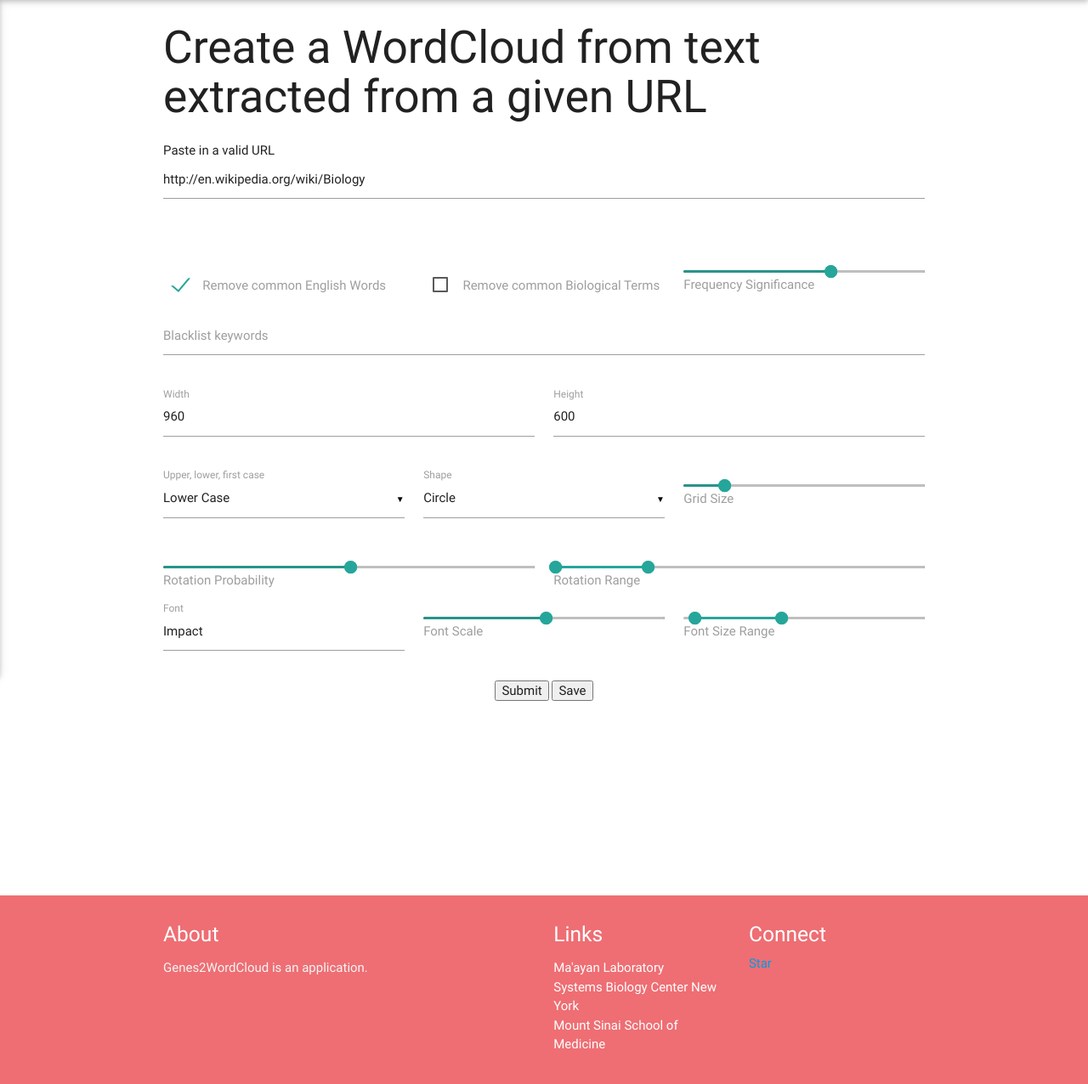
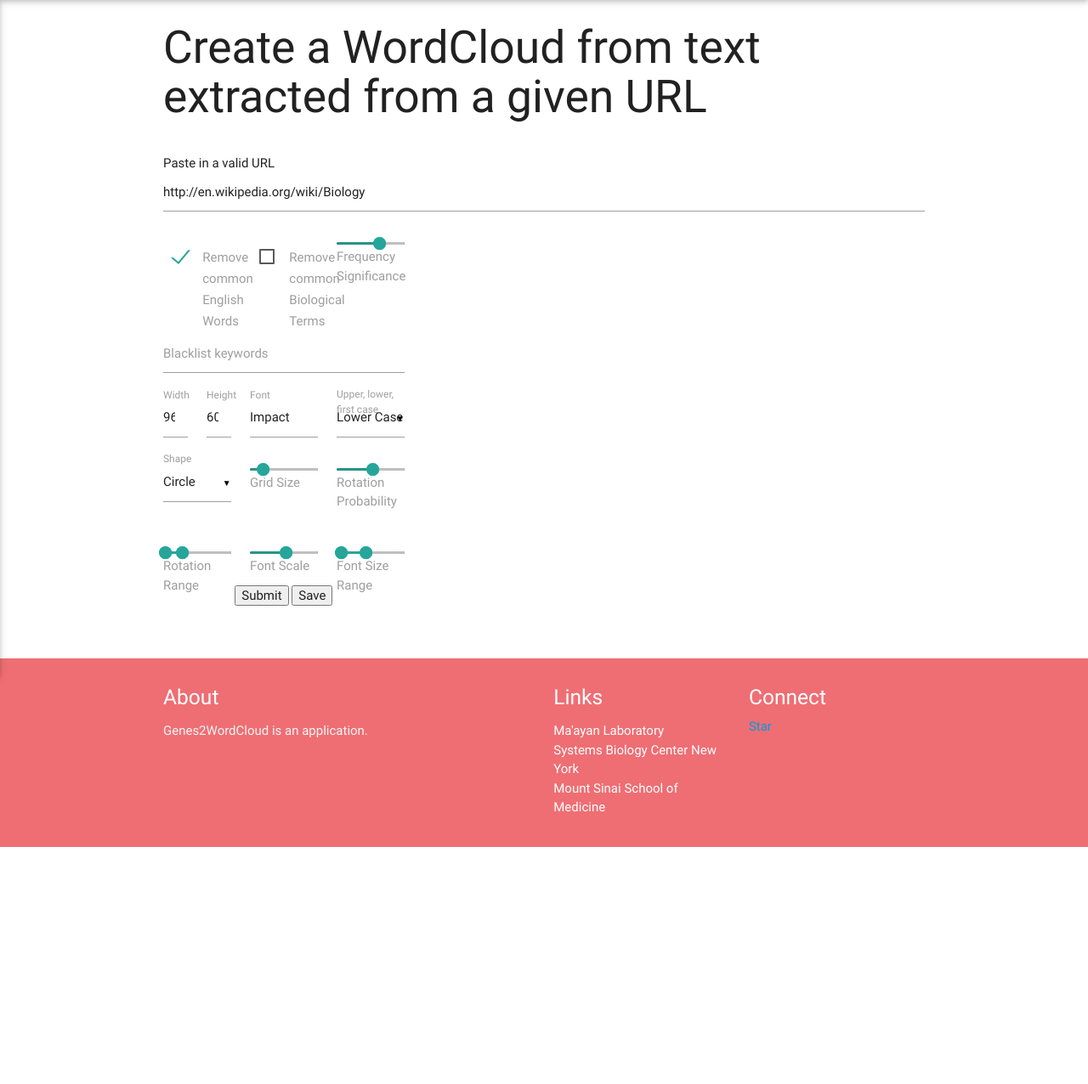
Before and after one commit to MaayanLab/GenesToWordCloud, a Flask app: page /create/url in a window 1280 px wide. Shown: the part 64-1340 px from the top of the page at 85% size. After the commit the page ends 1061 px from the top, so only its background shows below. Run offline with Flask 2, Linux system fonts and the light colour scheme; parts of the project's set-up code (start-up, migrations or seed data) failed here and were passed over.

Commit message:
Improved layout with attention to large displays
- Create controls moved to the side on large displays

```diff
--- a/templates/create.html
+++ b/templates/create.html
@@ -5,8 +5,11 @@
 {% block body %}
 <h2>{% block header %}{% endblock %}</h2>
 <form method="post" action="javascript:void(0)" type="{{ cloud_type }}">
+	<div class="row">
+		<div class="col s12">
 			{% block form %}{% endblock %}
-	<p><br /></p>
+		</div>
+		<div class="col l4 s12">
 				<div class="row">
 					<div class="input-field col s4">
 						<input type="checkbox" id="stopwords" name="stopwords" checked>
@@ -20,24 +23,22 @@
 						<div class="noUiSlider" id="threshold" start="1" min="-5" max="5" step="0.01" fmt="2"></div>
 						<label for="threshold">Frequency Significance</label>
 					</div>
-	</div>
-	<div class="row">
 					<div class="input-field col s12">
 						<input type="text" name="blacklist" id="blacklist">
 						<label for="blacklist">Blacklist keywords</label>
 					</div>
-	</div>
-	<div class="row">
-		<div class="input-field col s6">
+					<div class="input-field col s2">
 						<input type="number" id="width" value="960">
 						<label for="width">Width</label>
 					</div>
-		<div class="input-field col s6">
+					<div class="input-field col s2">
 						<input type="number" id="height" value="600">
 						<label for="height">Height</label>
 					</div>
+					<div class="input-field col s4">
+						<input type="text" id="font" value="Impact">
+						<label for="font">Font</label>
 					</div>
-	<div class="row">
 					<div class="input-field col s4">
 						<select id="case">
 							<option value="lower">Lower Case</option>
@@ -62,22 +63,14 @@
 						<div class="noUiSlider" id="grid-size" start="8" max="50"></div>
 						<label for="grid-size">Grid Size</label>
 					</div>
-	</div>
-	<div class="row">
-		<div class="input-field col s6">
+					<div class="input-field col s4">
 						<div class="noUiSlider" id="rotation-proba" start="0.5" max="1" step="0.01" fmt="2"></div>
 						<label for="rotation-proba">Rotation Probability</label>
 					</div>
-		<div class="input-field col s6">
+					<div class="col s12">&nbsp;</div>
+					<div class="input-field col s4">
 						<div class="noUiSlider" id="rotation" connect="true" start="[0, 90]" max="360" ></div>
 						<label for="rotation">Rotation Range</label>
-		</div>
-	</div>
-	<br />
-	<div class="row">
-		<div class="input-field col s4">
-			<input type="text" id="font" value="Impact">
-			<label for="font">Font</label>
 					</div>
 					<div class="input-field col s4">
 						<div class="noUiSlider" id="font-scale" max="2" start="1" step="0.01"></div>
@@ -87,12 +80,17 @@
 						<div class="noUiSlider" id="font-size" connect="true" start="[10, 100]" min="1" max="250"></div>
 						<label for="font-size">Font Size Range</label>
 					</div>
+					<div class="col s12">&nbsp;</div>
 				</div>
 				<div class="input-field center"><input type="submit">&nbsp;<input type="button" id="save" value="Save"></div>
-</form>
-<p><br /></p>
+				<div class="col s12">&nbsp;</div>
+		</div>
+		<div class="col l8 s12">
 			<div id="status"></div>
 			<svg id="view" style="width:100%;position:relative;" preserveAspectRatio="xMidYMin"></svg>
+		</div>
+	</div>
+</form>
 {% endblock %}
 {% block script %}
 	<script src="/static/js/wordcloud2.js"></script>
```
Lines whose indentation alone changed are shown as unchanged.
